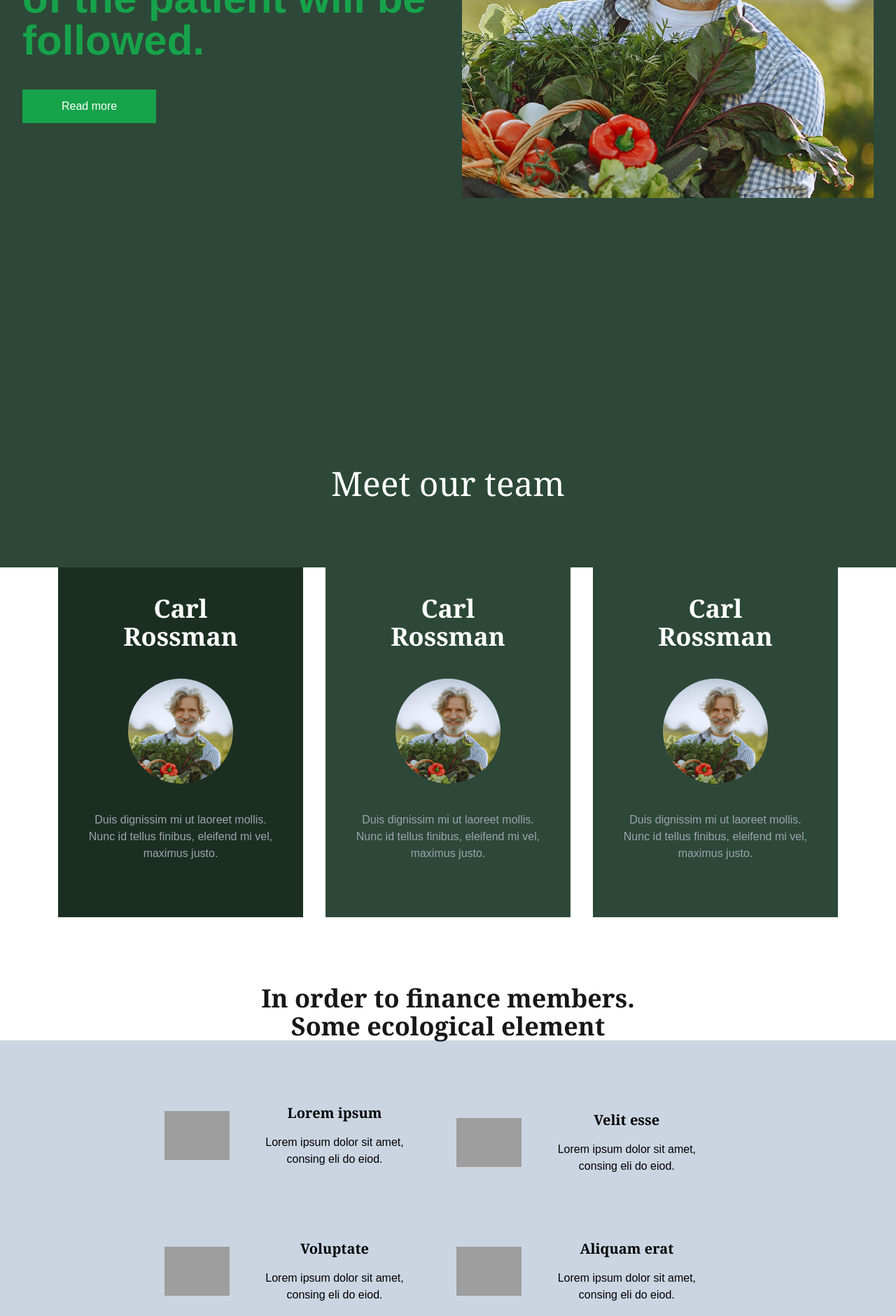
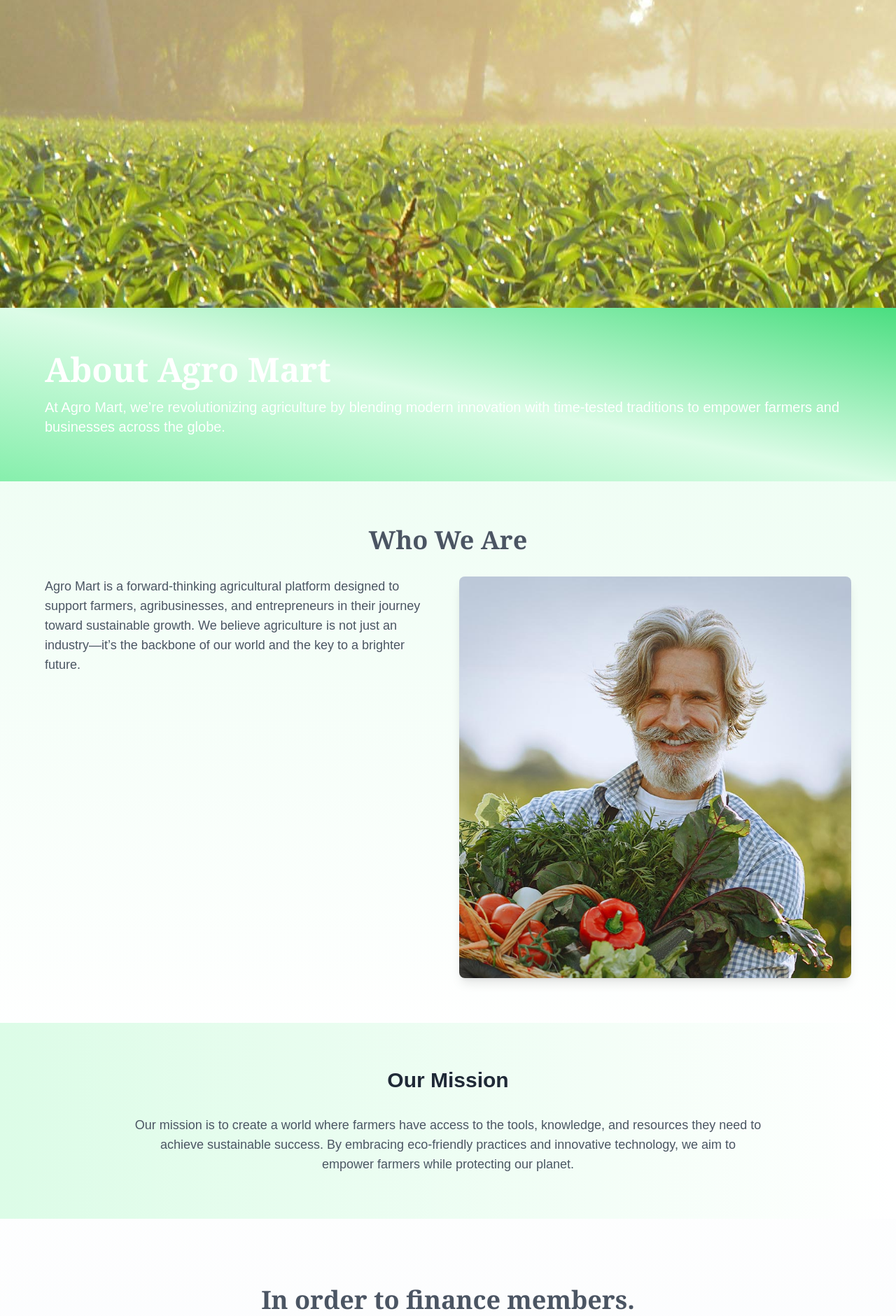
Before and after one commit to Nouman-Shahid1/Agro-Mart, a Next.js app in the folder web/: page /aboutUs in a window 1280 px wide. Shown: the part 360-2241 px from the top of the page at 70% size. Built offline with nearby package versions, Linux system fonts and the light colour scheme; grey boxes are pictures that could not be loaded.

Commit message:
About us

```diff
--- a/web/src/app/aboutUs/page.jsx
+++ b/web/src/app/aboutUs/page.jsx
@@ -1,91 +1,75 @@
-"use client";
+import Footer from "@/Components/Footer/Footer";
+import Navbar from "@/Components/Navbar/Navbar";
+import farm2 from "../../Assets/images/farm2-about.jpg";
 import React from "react";
-import bgAbout from "../../Assets/images/farm2-about.jpg";
-import Navbar from "@/Components/Navbar/Navbar";
 
 const AboutUs = () => {
   return (
     <>
       <Navbar />
-      <div className="w-full mx-auto px-4 sm:px-6 lg:px-8 py-10 bg-[#2d4838] bg-repeat text-white">
-        <div className=" flex md:flex-row flex-col   gap-10 items-center ">
-          <div className="w-full md:w-1/2 md:text-left text-center  ">
-            <h1 className=" lg:text-6xl sm:text-3xl text-2xl  text-green-600 font-bold">
-              It is very important to take care of the pain, and the growth of
-              the patient will be followed.
+      <div className=" bg-gradient-to-b from-green-100 via-white to-slate-100 min-h-screen  ">
+        <div className="bgAbout"></div>
+        {/* Hero Section */}
+        <div className="relative bg-gradient-to-tr from-green-300 via-green-100 to-green-400 text-white py-16 px-6 lg:px-16">
+          <div className="container mx-auto">
+            <h1 className="text-5xl font-bold mb-4 text-center font-serif lg:text-left">
+              About Agro Mart
             </h1>
-            <button className="text-white bg-green-600 hover:bg-green-500 pl-14 pr-14 p-3 mt-10">
-              Read more
-            </button>
+            <p className="text-lg lg:text-xl  text-center lg:text-left">
+              At Agro Mart, we’re revolutionizing agriculture by blending modern
+              innovation with time-tested traditions to empower farmers and
+              businesses across the globe.
+            </p>
           </div>
-          <div className="w-full md:w-1/2 ">
+        </div>
+
+        {/* Core Values Section */}
+        <section className="container mx-auto py-16 px-6 lg:px-16">
+          <h2 className="text-4xl font-serif  font-bold text-gray-600 text-center mb-8">
+            Who We Are
+          </h2>
+          <div className="grid md:grid-cols-2 gap-8">
+            <div>
+              <p className="text-gray-600 text-lg">
+                Agro Mart is a forward-thinking agricultural platform designed
+                to support farmers, agribusinesses, and entrepreneurs in their
+                journey toward sustainable growth. We believe agriculture is not
+                just an industry—it’s the backbone of our world and the key to a
+                brighter future.
+              </p>
+            </div>
+            <div>
               <img
-              className="w-full max-w-sm sm:max-w-md md:max-w-full "
-              src={bgAbout.src}
-              alt="about"
+                src={farm2.src}
+                alt="About Us"
+                className="rounded-lg shadow-lg"
               />
             </div>
           </div>
-        <div>
-          <h1 className="text-center  text-white  mt-96 mb-14 font-serif text-5xl">
-            Meet our team
-          </h1>
-        </div>
-      </div>
-      {/* Cards */}
-      <div className="flex justify-center items-center gap-8 ">
-        <div className="w-[350px] h-[500px] flex justify-center items-center text-center flex-col bg-[#1a2f22]">
-          <h1 className="font-bold text-4xl font-serif text-white">
-            Carl <br />
-            Rossman
-          </h1>
-          <img
-            className="w-[150px] h-[150px] rounded-[50%] mt-10"
-            src={bgAbout.src}
-            alt="2nd profile"
-          />
-          <p className="p-10 text-gray-400 text-center">
-            Duis dignissim mi ut laoreet mollis. Nunc id tellus finibus,
-            eleifend mi vel, maximus justo.
+        </section>
+
+        {/* Mission Section */}
+        <section className="bg-gradient-to-l to-green-100 from-white py-16">
+          <div className="container mx-auto px-6 lg:px-16">
+            <h2 className="text-3xl font-bold text-gray-800 text-center mb-8">
+              Our Mission
+            </h2>
+            <p className="text-gray-600 text-lg text-center max-w-4xl mx-auto">
+              Our mission is to create a world where farmers have access to the
+              tools, knowledge, and resources they need to achieve sustainable
+              success. By embracing eco-friendly practices and innovative
+              technology, we aim to empower farmers while protecting our planet.
             </p>
           </div>
-        <div className="w-[350px] h-[500px] flex justify-center items-center text-center flex-col bg-[#2d4838]">
-          <h1 className=" text-center font-bold text-4xl font-serif text-white">
-            Carl <br /> Rossman
-          </h1>
-          <img
-            className="w-[150px] h-[150px] rounded-[50%] mt-10 "
-            src={bgAbout.src}
-            alt="2nd profile"
-          />
-          <p className="p-10 text-gray-400 text-center">
-            Duis dignissim mi ut laoreet mollis. Nunc id tellus finibus,
-            eleifend mi vel, maximus justo.
-          </p>
-        </div>
-        <div className="w-[350px] h-[500px] flex justify-center items-center text-center flex-col bg-[#2d4838]">
-          <h1 className="font-bold text-4xl font-serif text-white">
-            Carl <br /> Rossman
-          </h1>
-          <img
-            className="w-[150px] h-[150px] rounded-[50%] mt-10"
-            src={bgAbout.src}
-            alt="2nd profile"
-          />
-          <p className="p-10 text-gray-400 text-center">
-            Duis dignissim mi ut laoreet mollis. Nunc id tellus finibus,
-            eleifend mi vel, maximus justo.
-          </p>
-        </div>
-      </div>
+        </section>
         <div className="w-full flex justify-center items-center text-center mt-24 text-4xl font-bold font-serif ">
-        <h1 className="w-1/2 ">
+          <h1 className="w-1/2 text-gray-600">
             In order to finance members. Some ecological element
           </h1>
         </div>
         {/* small cards */}
-      <div className="w-full flex justify-center bg-slate-300">
-        <div className="w-[80%] bg-slate-300 flex flex-wrap gap-6 justify-center items-center mt-14 space-y-5">
+        <div className="w-full flex justify-center pb-16  mt-14 bg-gradient-to-tr to-slate-200 via-white from-gray-200">
+          <div className="w-[80%]  flex flex-wrap gap-6 justify-center items-center mt-14 space-y-5">
             <div className="flex justify-center items-center ">
               <div>
                 {" "}
@@ -96,7 +80,7 @@
                 />
               </div>
               <div className="w-[300px] p-6 space-y-4 flex flex-col justify-center items-center">
-              <h1 className="text-xl font-serif font-bold text-black">
+                <h1 className="text-xl font-serif font-bold text-gray-600">
                   Lorem ipsum
                 </h1>
                 <p className="text-black text-center">
@@ -114,7 +98,7 @@
                 />
               </div>
               <div className="w-[300px] p-6 text-center space-y-4 flex flex-col justify-center items-center">
-              <h1 className="text-xl font-serif text-black font-bold">
+                <h1 className="text-xl font-serif text-gray-600 font-bold">
                   Velit esse
                 </h1>
                 <p className="text-black">
@@ -132,7 +116,7 @@
                 />
               </div>
               <div className=" w-[300px] p-6 text-center space-y-4 flex flex-col justify-center items-center">
-              <h1 className="text-xl font-serif text-black font-bold">
+                <h1 className="text-xl font-serif text-gray-600 font-bold">
                   Voluptate
                 </h1>
                 <p className="text-black">
@@ -140,7 +124,7 @@
                 </p>
               </div>
             </div>
-          <div className="flex justify-center items-center ">
+            <div className="flex justify-center items-center">
               <div>
                 {" "}
                 <img
@@ -150,7 +134,7 @@
                 />
               </div>
               <div className="w-[300px] p-6 text-center space-y-4 flex flex-col justify-center items-center">
-              <h1 className="text-xl font-serif text-black font-bold">
+                <h1 className="text-xl font-serif text-gray-600 font-bold">
                   Aliquam erat
                 </h1>
                 <p className="text-black text-center">
@@ -168,7 +152,7 @@
                 />
               </div>
               <div className="w-[300px] p-6 text-center space-y-4 flex flex-col justify-center items-center">
-              <h1 className="text-xl font-serif text-black font-bold">
+                <h1 className="text-xl font-serif text-gray-600 font-bold">
                   Hendrerit nulla
                 </h1>
                 <p className="text-black">
@@ -186,7 +170,7 @@
                 />
               </div>
               <div className="w-[300px] p-6 text-center space-y-4 flex flex-col justify-center items-center">
-              <h1 className="text-xl font-serif text-black font-bold">
+                <h1 className="text-xl font-serif text-gray-600 font-bold">
                   Curabitur
                 </h1>
                 <p className="text-black">
@@ -196,6 +180,72 @@
             </div>
           </div>
         </div>
+
+        {/* Values Section */}
+        <section className="container mx-auto py-16 px-6 lg:px-16">
+          <h2 className="text-4xl font-bold text-gray-600 font-serif text-center mb-8">
+            What We Offer
+          </h2>
+          <div className="grid md:grid-cols-3 gap-8">
+            <div className="text-center bg- p-8 rounded-2xl shadow-lg bg-gradient-to-bl from-green-100 via-white to-green-200 hover:bg-slate-200 ">
+              <div className="bg-green-600 text-white w-16 h-16 rounded-full flex items-center justify-center mx-auto mb-4">
+                🌱
+              </div>
+              <h3 className="text-xl font-semibold text-gray-600 font-serif">
+                Premium Products
+              </h3>
+              <p className="text-gray-600 mt-2">
+                Access top-quality seeds, tools, and supplies to optimize your
+                agricultural efforts.
+              </p>
+            </div>
+            <div className="text-center bg- p-8 rounded-2xl shadow-lg bg-gradient-to-bl from-green-100 via-white to-green-200">
+              <div className="bg-green-600 text-white w-16 h-16 rounded-full flex items-center justify-center mx-auto mb-4">
+                📚
+              </div>
+              <h3 className="text-xl font-semibold text-gray-600 font-serif">
+                Knowledge Hub
+              </h3>
+              <p className="text-gray-600 mt-2">
+                Learn from our curated resources, expert guides, and actionable
+                insights.
+              </p>
+            </div>
+            <div className="text-center bg- p-8 rounded-2xl shadow-2xl bg-gradient-to-bl from-green-100 via-white to-green-200">
+              <div className="bg-green-900 text-white w-16 h-16 rounded-full flex items-center justify-center mx-auto mb-4">
+                🤝
+              </div>
+              <h3 className="text-xl font-semibold text-gray-600 font-serif">
+                Community Support
+              </h3>
+              <p className="text-gray-600 mt-2">
+                Connect with other farmers and businesses to share knowledge and
+                grow together.
+              </p>
+            </div>
+          </div>
+        </section>
+
+        {/* Call to Action */}
+        <section className="bg-gradient-to-tr from-green-500 via-slate-200 to-green-400 text-white py-16">
+          <div className="container mx-auto text-center px-6 lg:px-16">
+            <h2 className="text-3xl font-bold mb-4">
+              Join 🤝 the Agro Mart Revolution
+            </h2>
+            <p className="text-lg mb-8">
+              Together, we can cultivate success, nurture growth, and harvest a
+              sustainable future for agriculture.
+            </p>
+            <a
+              href="/contact"
+              className="inline-block bg-white text-green-700 font-semibold px-6 py-3 rounded-lg hover:bg-gray-200 transition"
+            >
+              Contact Us
+            </a>
+          </div>
+        </section>
+      </div>
+      <Footer />
     </>
   );
 };
--- a/web/src/app/globals.css
+++ b/web/src/app/globals.css
@@ -19,3 +19,9 @@
   background: var(--background);
   font-family: Arial, Helvetica, sans-serif;
 }
+
+.bgAbout {
+  background-image: url("../Assets/images/about2.jpg");
+  width: 100%;
+  height: 100vh;
+}
```
Also changed, not shown: web/src/Assets/images/about1.jpg (added), web/src/Assets/images/about2.jpg (added). Lines whose indentation alone changed are shown as unchanged.
